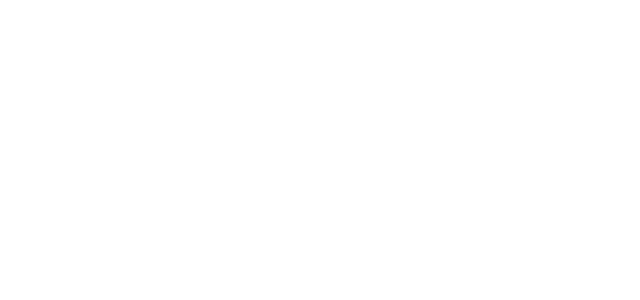
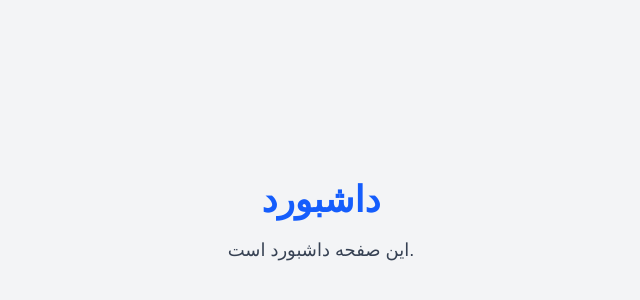
Before and after one commit to behmaneshrad/EnterpriseAutomationClient, a Next.js app in the folder enterprise-automation-ui/: page /dashboard in a window 1280 px wide. Shown: the part 178-478 px from the top of the page, without its empty margins (319-959 px from the left). Built offline with nearby package versions, Linux system fonts and the light colour scheme.

Commit message:
updated dashboard

```diff
--- a/enterprise-automation-ui/src/app/dashboard/page.tsx
+++ b/enterprise-automation-ui/src/app/dashboard/page.tsx
@@ -1,11 +1,12 @@
-import React from 'react'
+import React from "react";
 
 const DashboardPage = () => {
   return (
-    <div>
-
+    <div className="flex flex-col items-center justify-center min-h-screen bg-gray-100 p-4">
+      <h1 className="text-4xl font-bold text-blue-600 mb-4">داشبورد</h1>
+      <p className="text-lg text-gray-700">این صفحه داشبورد است.</p>
     </div>
-  )
-}
+  );
+};
 
 export default DashboardPage;
```
